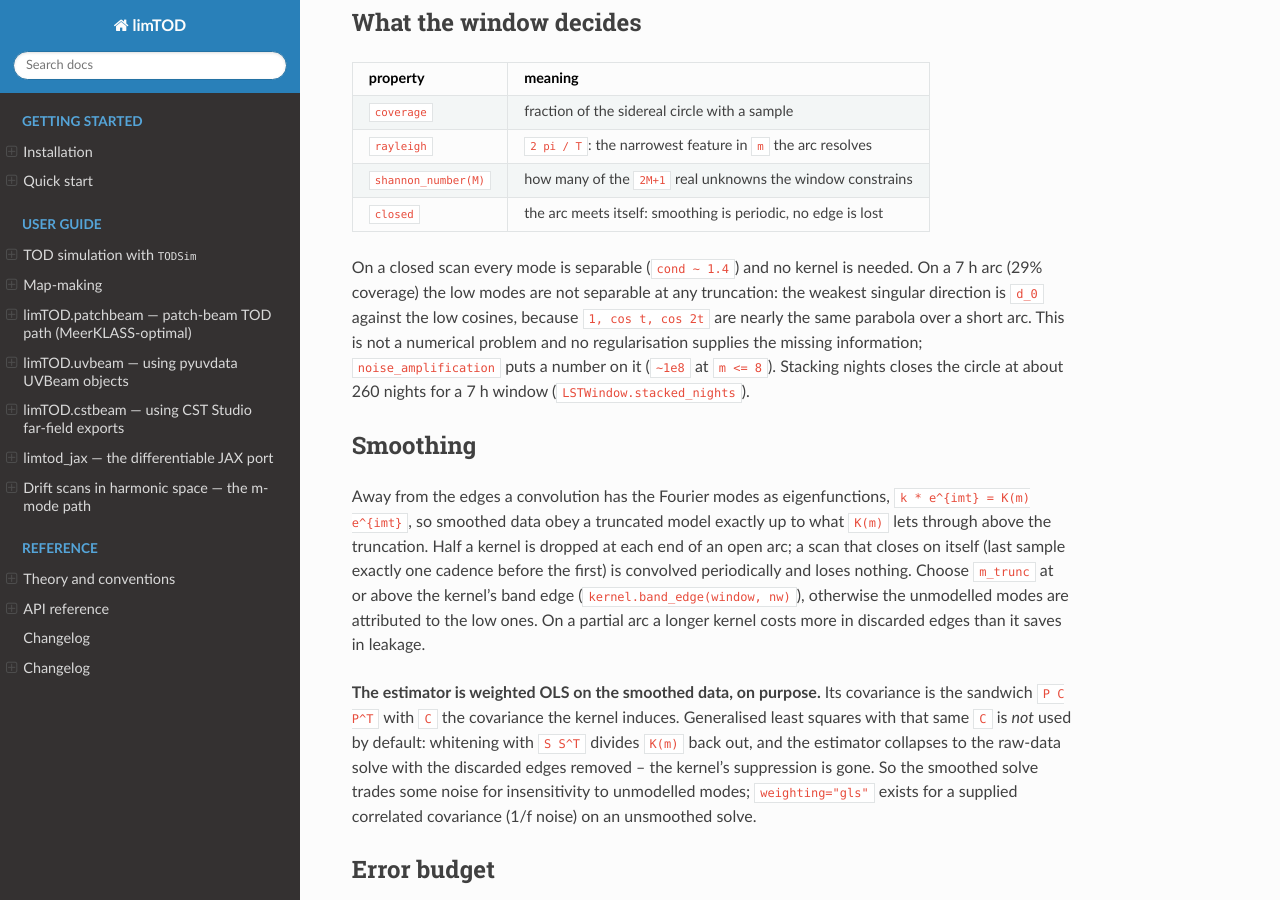
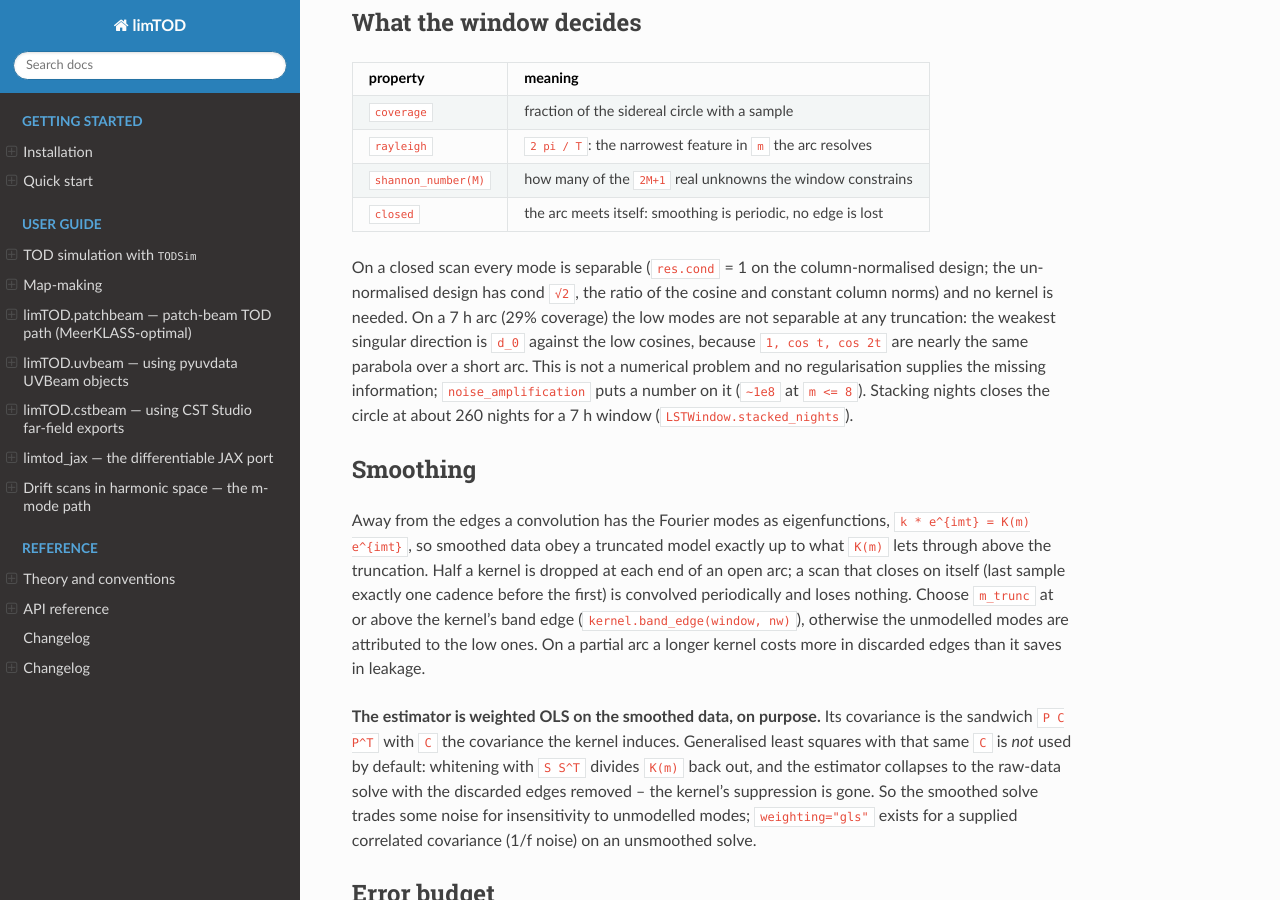
Before and after one commit to zzhang0123/limTOD, a Sphinx documentation site: the page built from docs/mmode.md, in a window 1280 px wide and 900 px high, scrolled down 909 px. Built offline with Sphinx 7.4.7 and the Read the Docs theme 3.1.0, drawn with Linux system fonts in a browser that asks for light colours.

Commit message:
docs(mmode): clarify conditioning and nulled columns

```diff
--- a/docs/mmode.md
+++ b/docs/mmode.md
@@ -45,9 +45,11 @@ d0_smooth = mmode.project_onto_basis(res.d0, basis)
 | `shannon_number(M)` | how many of the `2M+1` real unknowns the window constrains |
 | `closed` | the arc meets itself: smoothing is periodic, no edge is lost |
 
-On a closed scan every mode is separable (`cond ~ 1.4`) and no kernel is
-needed. On a 7 h arc (29% coverage) the low modes are not separable at any
-truncation: the weakest singular direction is `d_0` against the low cosines,
+On a closed scan every mode is separable (`res.cond` = 1 on the
+column-normalised design; the un-normalised design has cond `√2`, the ratio
+of the cosine and constant column norms) and no kernel is needed. On a 7 h
+arc (29% coverage) the low modes are not separable at any truncation: the
+weakest singular direction is `d_0` against the low cosines,
 because `1, cos t, cos 2t` are nearly the same parabola over a short arc. This
 is not a numerical problem and no regularisation supplies the missing
 information; `noise_amplification` puts a number on it (`~1e8` at `m <= 8`).
```
Also changed, not shown: 1 other file.
